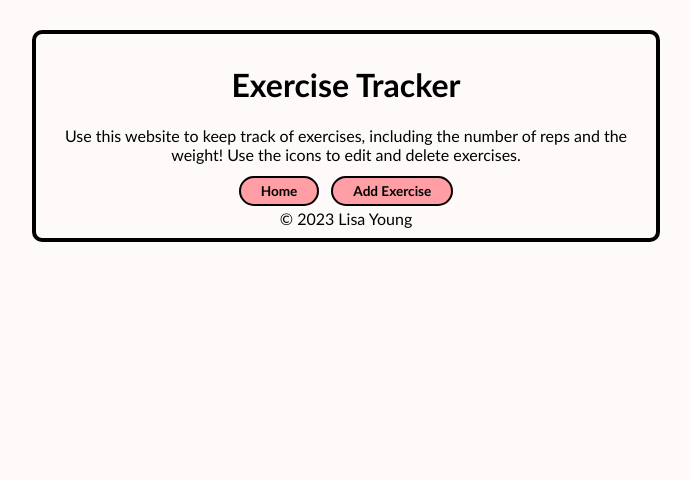
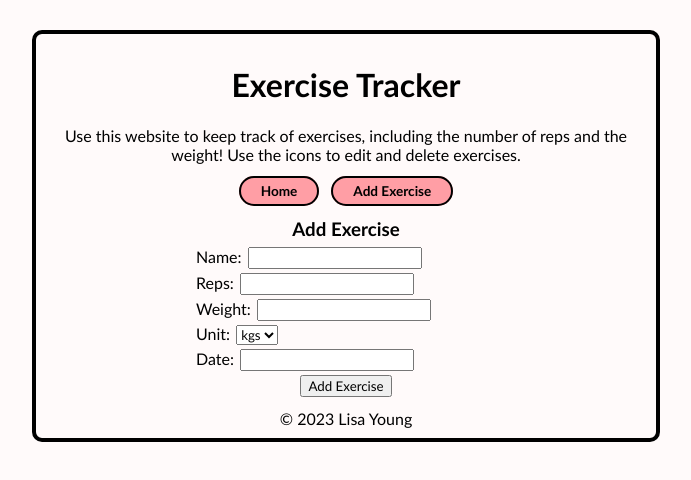
Before and after one commit to lyxxng/Full-Stack-Exercise-App, a React (Create React App) app in the folder exercises_react/: page /add-exercise in a window 1280 px wide. Shown: the top 480 px of the page, without its empty margins (294-985 px from the left). Built offline with nearby package versions, Linux system fonts and the light colour scheme.

Commit message:
Modify code

```diff
--- a/exercises_react/src/App.js
+++ b/exercises_react/src/App.js
@@ -8,12 +8,13 @@ import EditExercisePage from './pages/EditExercise';
 import { useState } from 'react';
 
 function App() {
+  // Declare state variable for exercise that will be updated by the user
   const [exerciseToEdit, setExerciseToEdit] = useState();
 
   return (
     <><div className="App">
-      <div id="box">
-        <body>
+      <body>
+        <div id="box">
           <header>
             <h1>Exercise Tracker</h1>
             <p>Use this website to keep track of exercises, including the number of
@@ -28,8 +29,8 @@ function App() {
               </Routes>
           </Router>
           <footer>© 2023 Lisa Young</footer>
-        </body>
-      </div>
+        </div>
+      </body>
     </div></>
   );
 }
--- a/exercises_react/src/components/ExerciseRow.js
+++ b/exercises_react/src/components/ExerciseRow.js
@@ -2,8 +2,9 @@ import React from 'react';
 import { MdDelete, MdEdit } from 'react-icons/md';
 
 function ExerciseRow({ exercise, deleteExercise, editExercise }) {
+    // Render row with exercise properties and edit and delete functionalities
     return (
-        <tr>
+        <tr id="hover-color">
             <td>{ exercise.name }</td>
             <td>{ exercise.reps }</td>
             <td>{ exercise.weight }</td>
--- a/exercises_react/src/components/ExerciseTable.js
+++ b/exercises_react/src/components/ExerciseTable.js
@@ -2,6 +2,7 @@ import React from 'react';
 import ExerciseRow from './ExerciseRow';
 
 function ExerciseTable({ exercises, deleteExercise, editExercise }) {
+    // Render table with all exercises retrieved from GET request with an ExerciseRow component for each exercise
     return (
         <table>
             <thead>
--- a/exercises_react/src/components/Navigation.js
+++ b/exercises_react/src/components/Navigation.js
@@ -2,6 +2,7 @@ import React from 'react';
 import { Link } from 'react-router-dom';
 
 function Navigation() {
+    // Create navigation for Homepage and add exercise page
     return (
         <nav className="App-nav">
             <Link to="/">Home</Link>
--- a/exercises_react/src/pages/CreateExercise.js
+++ b/exercises_react/src/pages/CreateExercise.js
@@ -3,6 +3,80 @@ import { useNavigate } from 'react-router-dom';
 
 export const CreateExercisePage = () => {
     const navigate = useNavigate();
+
+    // Add state variables for all properties
+    const [name, setName] = useState('');
+    const [reps, setReps] = useState('');
+    const [weight, setWeight] = useState('');
+    const [unit, setUnit] = useState('');
+    const [date, setDate] = useState('');
+
+    const addExercise = async () => {
+        const newExercise = {name, reps, weight, unit, date};
+
+        // Add document to database through POST request
+        const response = await fetch ('/exercises', {
+            method: 'POST',
+            body: JSON.stringify(newExercise),
+            headers: {
+                'Content-Type': 'application/json',
+            },
+        });
+
+        if (response.status === 201) {
+            // Alert user that exercise was created if response has status code 201
+            alert("Successfully added the exercise!")
+        } else {
+            // Alert user that exercise was not created otherwise
+            alert(`Failed to add exercise.`)
+        }
+        // Send user back to homepage
+        navigate('/');
+    };
+
+    return (
+        <div>
+            <h3 id="header">Add Exercise</h3>
+            <div id="left-align">
+                <label for="name">Name: </label>
+                <input
+                    type="text"
+                    name="name"
+                    value={ name }
+                    onChange={ e => setName(e.target.value) } />
+                <br />
+                <label for="reps">Reps: </label>
+                <input
+                    type="number"
+                    name="reps"
+                    value={ reps }
+                    onChange={ e => setReps(e.target.value) } />
+                <br />
+                <label for="weight">Weight: </label>
+                <input
+                    type="number"
+                    name="weight"
+                    value={ weight }
+                    onChange={ e => setWeight(e.target.value) } />
+                <br />
+                <label for="unit">Unit: </label>
+                <select
+                    name="unit"
+                    onChange={ e => setUnit(e.target.value) }>
+                    <option value="kgs">kgs</option>
+                    <option value="lbs">lbs</option></select>
+                <br />
+                <label for="date">Date: </label>
+                <input
+                    type="text"
+                    name="date"
+                    value={ date }
+                    onChange={ e => setDate(e.target.value) } />
+            </div>
+            <button
+                onClick={addExercise}>Add Exercise</button>
+        </div>
+    )
 }
 
 export default CreateExercisePage;
--- a/exercises_react/src/pages/EditExercise.js
+++ b/exercises_react/src/pages/EditExercise.js
@@ -4,6 +4,7 @@ import { useNavigate } from 'react-router-dom';
 export const EditExercisePage = ({ exerciseToEdit }) => {
     const navigate = useNavigate();
 
+    // Add state variables for all properties
     const [name, setName] = useState(exerciseToEdit.name);
     const [reps, setReps] = useState(exerciseToEdit.reps);
     const [weight, setWeight] = useState(exerciseToEdit.weight);
@@ -13,6 +14,7 @@ export const EditExercisePage = ({ exerciseToEdit }) => {
     const editExercise = async () => {
         const editedExercise = {name, reps, weight, unit, date};
 
+        // Update document in database through PUT request
         const response = await fetch(`/exercises/${ exerciseToEdit._id }`, {
             method: 'PUT',
             body: JSON.stringify(editedExercise),
@@ -22,10 +24,13 @@ export const EditExercisePage = ({ exerciseToEdit }) => {
         });
 
         if (response.status === 200) {
+            // Alert user that update was successful if response has status code 200
             alert("Successfully edited the exercise!");
         } else {
+            // Alert user that update was unsuccessully otherwise
             alert("Failed to edit the exercise.");
         }
+        // Send user back to homepage
         navigate('/');
     };
 
@@ -68,7 +73,6 @@ export const EditExercisePage = ({ exerciseToEdit }) => {
                     value={ date }
                     onChange={ e => setDate(e.target.value) } />
             </div>
-            <br />
             <button
                 onClick={editExercise}>Save</button>
         </div>
```
Also changed, not shown: exercises_react/src/pages/HomePage.js (+13 -0 lines), 1 other file (tests, documents, lock files or other folders).
